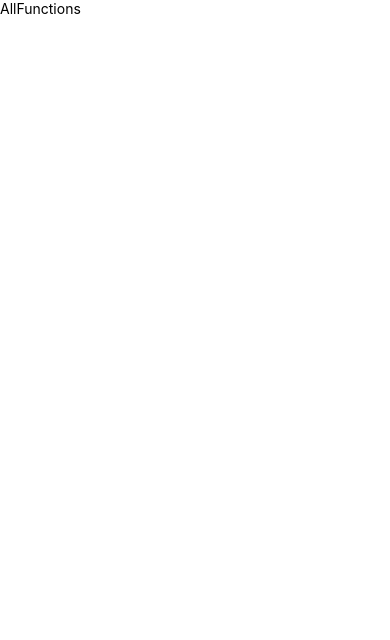
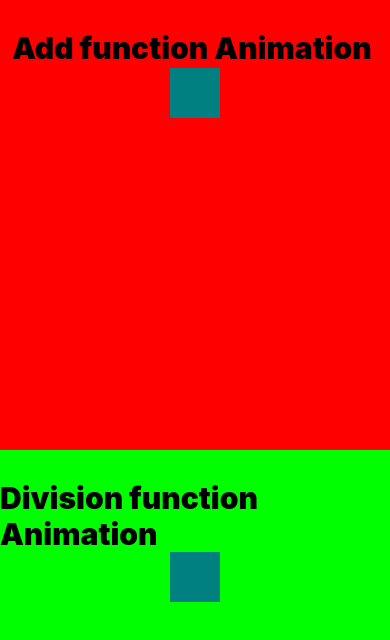
Before and after one commit to Shahjahan62/React_Native-Animations2, a React Native app: screen / in a window 390 px wide. Shown: the top 640 px of the page. Built offline with nearby package versions, Linux system fonts and the light colour scheme.

Commit message:
animation

```diff
--- a/src/AllFunctions/AllFunctions.tsx
+++ b/src/AllFunctions/AllFunctions.tsx
@@ -1,11 +1,58 @@
-import { StyleSheet, Text, View } from "react-native";
+import { ScrollView, StyleSheet, Text, View } from "react-native";
 import React from "react";
-
+import AddAnimate from "../AddAnimted";
+import DecayAnimate from "../DecayAnimate";
+import DivideAnimate from "../DivideAnimate";
+import ModuloAnimate from "../ModuloAnimate";
 const AllFunctions = () => {
   return (
-    <View>
-      <Text>AllFunctions</Text>
-    </View>
+    <ScrollView>
+      <View
+        style={{
+          alignItems: "center",
+          height: 450,
+          backgroundColor: "red",
+          paddingTop: 30,
+
+          //   flex: 1,
+        }}
+      >
+        <Text style={{ fontWeight: "900", fontSize: 30 }}>
+          Add function Animation{" "}
+        </Text>
+        <AddAnimate />
+      </View>
+      <View
+        style={{
+          alignItems: "center",
+          height: 450,
+          backgroundColor: "lime",
+          paddingTop: 30,
+
+          //   flex: 1,
+        }}
+      >
+        <Text style={{ fontWeight: "900", fontSize: 30 }}>
+          Division function Animation{" "}
+        </Text>
+        <DivideAnimate />
+      </View>
+      <View
+        style={{
+          alignItems: "center",
+          height: 450,
+          backgroundColor: "#50C878",
+          paddingTop: 30,
+
+          //   flex: 1,
+        }}
+      >
+        <Text style={{ fontWeight: "900", fontSize: 30 }}>
+          Modulo function Animation{" "}
+        </Text>
+        <ModuloAnimate />
+      </View>
+    </ScrollView>
   );
 };
 
```
